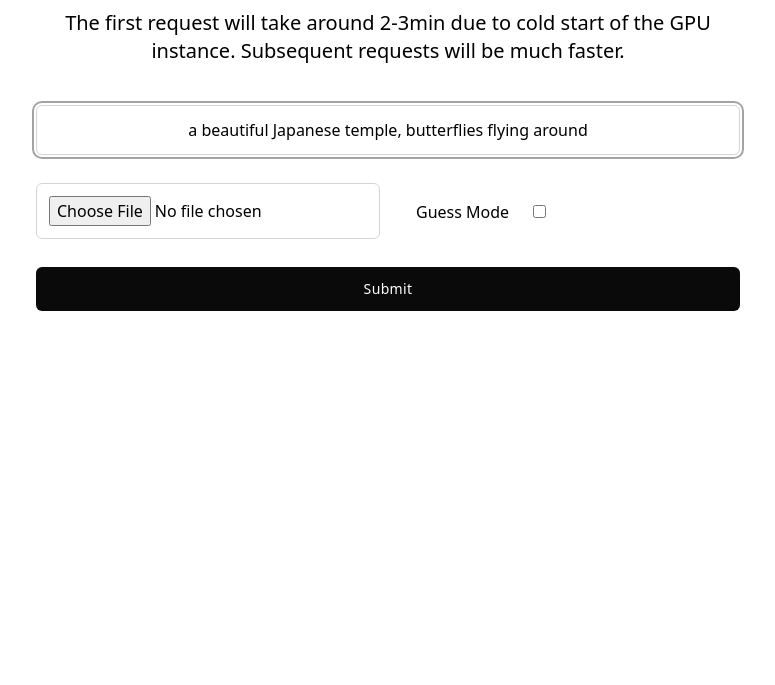
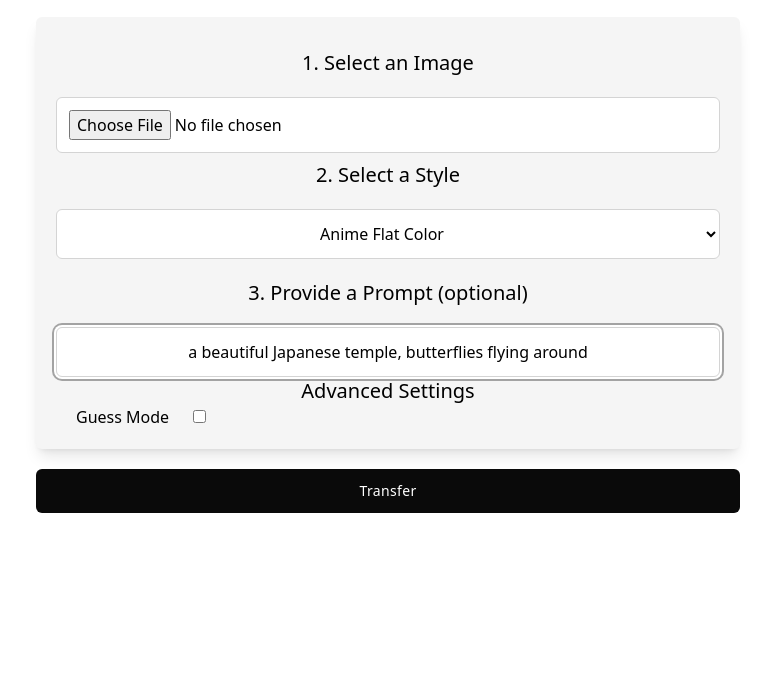
Before and after one commit to Emanum/stable-style-transfer, a plain HTML site: page diffuser-pipeline/frontend/index.html in a window 1280 px wide. Shown: the part 115-800 px from the top of the page, without its empty margins (252-1027 px from the left). Drawn offline with nearby package versions, Linux system fonts and the light colour scheme.

Commit message:
add style dropdown

```diff
--- a/diffuser-pipeline/frontend/index.html
+++ b/diffuser-pipeline/frontend/index.html
@@ -11,18 +11,42 @@
 </head>
 <body x-data="state()">
 <div class="max-w-3xl mx-auto pt-4 pb-8 px-10 sm:py-12 sm:px-6 lg:px-8">
-    <h2 class="text-3xl font-medium text-center mb-10">
-        Stable Style Transfer on Modal.com
+    <h2 class="text-3xl font-medium text-center mb-1">
+        Stable Style Transfer
     </h2>
 
-    <p class="text-xl font-medium text-center mb-10">
-        The first request will take around 2-3min due to cold start of the GPU instance. Subsequent requests will be much faster.
+    <p class="text-m font-medium text-center mb-5">
+        The request will take ~1 minute to process. After submitting a loading indicator will appear.
     </p>
 
     <form
             @submit.prevent="submitPrompt"
-            class="grid grid-cols-2 items-center justify-center gap-x-4 gap-y-2 w-full mx-auto mb-10"
+            class="grid grid-cols-2 items-center justify-center gap-x-4 w-full mx-auto mb-10"
     >
+        <div class="grid grid-cols-2 col-span-2 shadow-lg rounded-md bg-neutral-100 p-5">
+            <h2 class="col-span-2 text-xl font-medium text-center my-3">1. Select an Image</h2>
+            <input
+                    type="file"
+                    accept="image/*"
+                    @change="handleImageChange"
+                    class="px-3 py-3 col-span-2 my-2 text-md bg-white border rounded-md border-neutral-300 ring-offset-background placeholder:text-neutral-500 focus:border-neutral-300 focus:outline-none focus:ring-2 focus:ring-offset-2 focus:ring-neutral-400 disabled:cursor-not-allowed disabled:opacity-50 text-center"
+            />
+
+            <h2 class="col-span-2 text-xl font-medium text-center mb-5">2. Select a Style</h2>
+            <select
+                    x-data
+                    x-model="model"
+                    x-init="$nextTick(() => { $el.focus(); });"
+                    type="text"
+                    class="w-full col-span-2 px-3 py-3 text-md bg-white border rounded-md border-neutral-300 ring-offset-background placeholder:text-neutral-500 focus:border-neutral-300 focus:outline-none focus:ring-2 focus:ring-offset-2 focus:ring-neutral-400 disabled:cursor-not-allowed disabled:opacity-50 text-center"
+            >
+                <option value="aniflatmixAnimeFlatColorStyle_v20.safetensors">Anime Flat Color</option>
+                <option value="cetusMix_Whalefall2.safetensors">Anime - Cetus-Mix</option>
+                <option value="photon_v1.safetensors">Photorealistic</option>
+                <option value="dreamlikeDiffusion10_10.ckpt">Dreamlike Diffusion 1.0</option>
+            </select>
+
+            <h2 class="col-span-2 text-xl font-medium text-center my-5"> 3. Provide a Prompt (optional)</h2>
             <input
                     x-data
                     x-model="prompt"
@@ -30,24 +54,21 @@
                     type="text"
                     class="w-full col-span-2 px-3 py-3 text-md bg-white border rounded-md border-neutral-300 ring-offset-background placeholder:text-neutral-500 focus:border-neutral-300 focus:outline-none focus:ring-2 focus:ring-offset-2 focus:ring-neutral-400 disabled:cursor-not-allowed disabled:opacity-50 text-center"
             />
-        <!-- Add file input for init_image -->
-        <input
-                type="file"
-                accept="image/*"
-        @change="handleImageChange"
-        class="px-3 py-3 my-5 text-md bg-white border rounded-md border-neutral-300 ring-offset-background placeholder:text-neutral-500 focus:border-neutral-300 focus:outline-none focus:ring-2 focus:ring-offset-2 focus:ring-neutral-400 disabled:cursor-not-allowed disabled:opacity-50 text-center"
-        />
+
+
+            <h2 class="col-span-2 text-xl font-medium text-center ">Advanced Settings</h2>
             <div>
                 <label class="mx-5">Guess Mode</label>
-            <input type="checkbox" @change="handleGuessModeChange"         class="px-3 py-3 my-5 text-md bg-white border rounded-md border-neutral-300 ring-offset-background placeholder:text-neutral-500 focus:border-neutral-300 focus:outline-none focus:ring-2 focus:ring-offset-2 focus:ring-neutral-400 disabled:cursor-not-allowed disabled:opacity-50 text-center"/>
+                <input type="checkbox" @change="handleGuessModeChange"
+                       class="px-3 text-md bg-white border rounded-md border-neutral-300 ring-offset-background placeholder:text-neutral-500 focus:border-neutral-300 focus:outline-none focus:ring-2 focus:ring-offset-2 focus:ring-neutral-400 disabled:cursor-not-allowed disabled:opacity-50 text-center"/>
             </div>
-
+        </div>
         <button
                 type="submit"
-                class="col-span-2 items-center justify-center px-4 py-3 text-sm font-medium tracking-wide text-white transition-colors duration-200 rounded-md bg-neutral-950 hover:bg-neutral-900 focus:ring-2 focus:ring-offset-2 focus:ring-neutral-900 focus:shadow-outline focus:outline-none"
+                class="col-span-2 mt-5 items-center justify-center px-4 py-3 text-sm font-medium tracking-wide text-white transition-colors duration-200 rounded-md bg-neutral-950 hover:bg-neutral-900 focus:ring-2 focus:ring-offset-2 focus:ring-neutral-900 focus:shadow-outline focus:outline-none"
                 :disabled="loading"
         >
-            <span x-show="!loading">Submit</span>
+            <span x-show="!loading">Transfer</span>
             <div class="animate-spin w-6 h-6 mx-3" x-show="loading">
                 <svg
                         xmlns="http://www.w3.org/2000/svg"
@@ -90,6 +111,7 @@
             loading: false,
             imageURL: "",
             guessMode: false,
+            model: "aniflatmixAnimeFlatColorStyle_v20.safetensors",
             async submitPrompt() {
                 if (!this.init_image) return;
                 this.submitted = this.prompt;
@@ -105,6 +127,7 @@
                 formData.append('init_image', this.init_image);
                 formData.append('prompt', this.prompt);
                 formData.append('guess_mode', this.guessMode);
+                formData.append('model_name', this.model);
                 const res = await fetch(`/infer/`, {
                     method: 'POST',
                     body: formData
@@ -113,7 +136,11 @@
                 const blob = await res.blob();
                 this.imageURL = URL.createObjectURL(blob);
                 this.loading = false;
-                console.log(this.imageURL);
+                // scroll down to image
+                window.scrollTo({
+                    top: document.body.scrollHeight,
+                    behavior: "smooth",
+                });
             },
             toggleFeature(featureName) {
                 let index = this.features.indexOf(featureName);
```
Also changed, not shown: 1 other file. Lines whose indentation alone changed are shown as unchanged.
